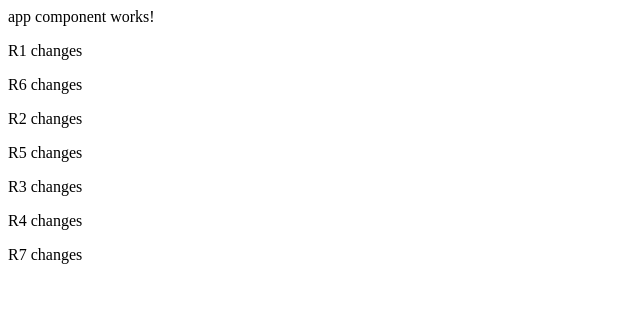
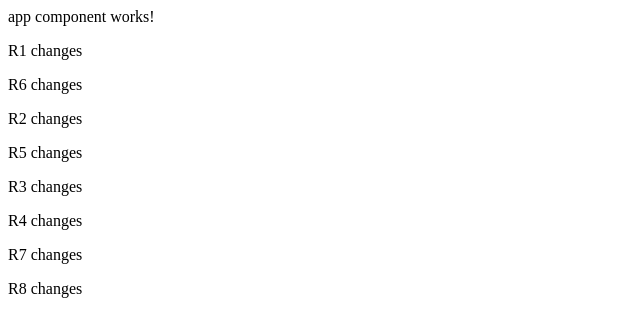
Before and after one commit to Hrishikesh-Dutta0078/Elixir_and_NDR, an Angular app: page / in a window 1280 px wide. Shown: the top 336 px of the page, without its empty margins (0-640 px from the left). Built offline with nearby package versions, Linux system fonts and the light colour scheme.

Commit message:
R8 added

```diff
--- a/src/app/app.component.html
+++ b/src/app/app.component.html
@@ -7,3 +7,4 @@ app component works!
 <p>R4 changes</p>
 
 <p>R7 changes</p>
+<p>R8 changes</p>
```
